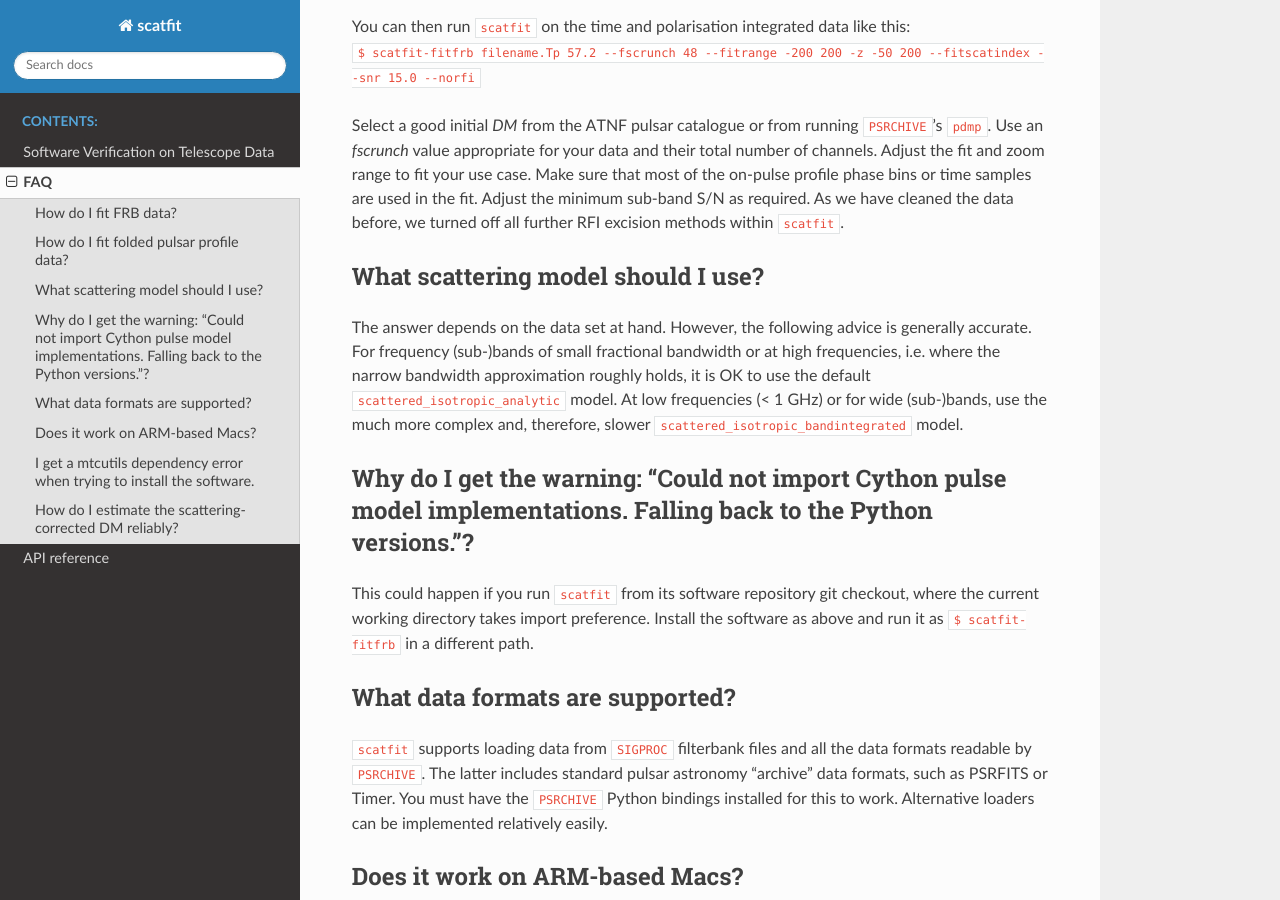
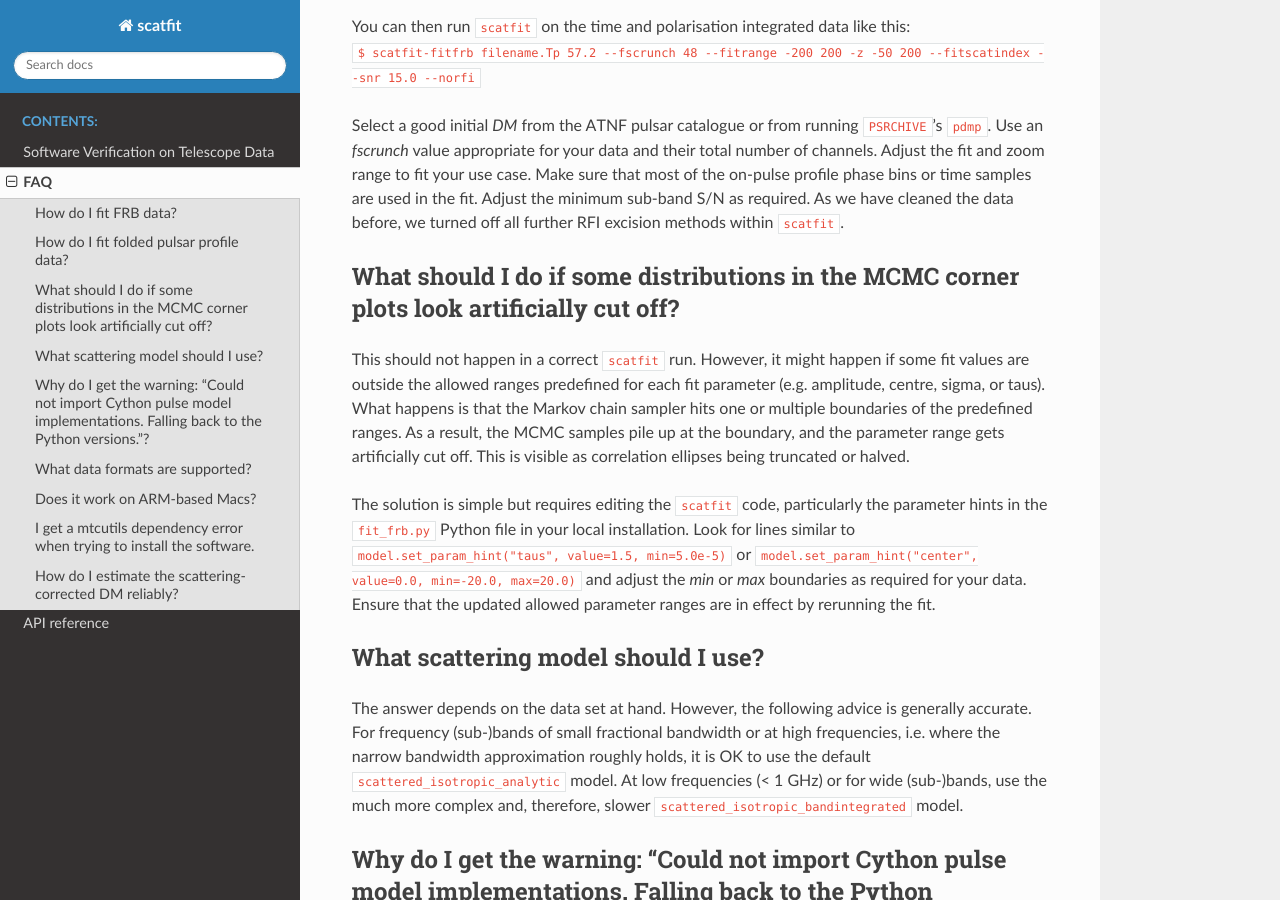
Before and after one commit to fjankowsk/scatfit, a Sphinx documentation site: the page built from docs/FAQ.md, in a window 1280 px wide and 900 px high, scrolled down 892 px. Built offline with Sphinx 7.4.7 and the Read the Docs theme 3.1.0, drawn with Linux system fonts in a browser that asks for light colours.

Commit message:
Describe how to fix out of bounds parameters.

```diff
--- a/docs/FAQ.md
+++ b/docs/FAQ.md
@@ -18,6 +18,12 @@ You can then run `scatfit` on the time and polarisation integrated data like thi
 `$ scatfit-fitfrb filename.Tp 57.2 --fscrunch 48 --fitrange -200 200 -z -50 200 --fitscatindex --snr 15.0 --norfi`
 
 Select a good initial *DM* from the ATNF pulsar catalogue or from running `PSRCHIVE`'s `pdmp`. Use an *fscrunch* value appropriate for your data and their total number of channels. Adjust the fit and zoom range to fit your use case. Make sure that most of the on-pulse profile phase bins or time samples are used in the fit. Adjust the minimum sub-band S/N as required. As we have cleaned the data before, we turned off all further RFI excision methods within `scatfit`.
+
+## What should I do if some distributions in the MCMC corner plots look artificially cut off? ##
+
+This should not happen in a correct `scatfit` run. However, it might happen if some fit values are outside the allowed ranges predefined for each fit parameter (e.g. amplitude, centre, sigma, or taus). What happens is that the Markov chain sampler hits one or multiple boundaries of the predefined ranges. As a result, the MCMC samples pile up at the boundary, and the parameter range gets artificially cut off. This is visible as correlation ellipses being truncated or halved.
+
+The solution is simple but requires editing the `scatfit` code, particularly the parameter hints in the `fit_frb.py` Python file in your local installation. Look for lines similar to `model.set_param_hint("taus", value=1.5, min=5.0e-5)` or `model.set_param_hint("center", value=0.0, min=-20.0, max=20.0)` and adjust the *min* or *max* boundaries as required for your data. Ensure that the updated allowed parameter ranges are in effect by rerunning the fit.
 
 ## What scattering model should I use? ##
 
```
